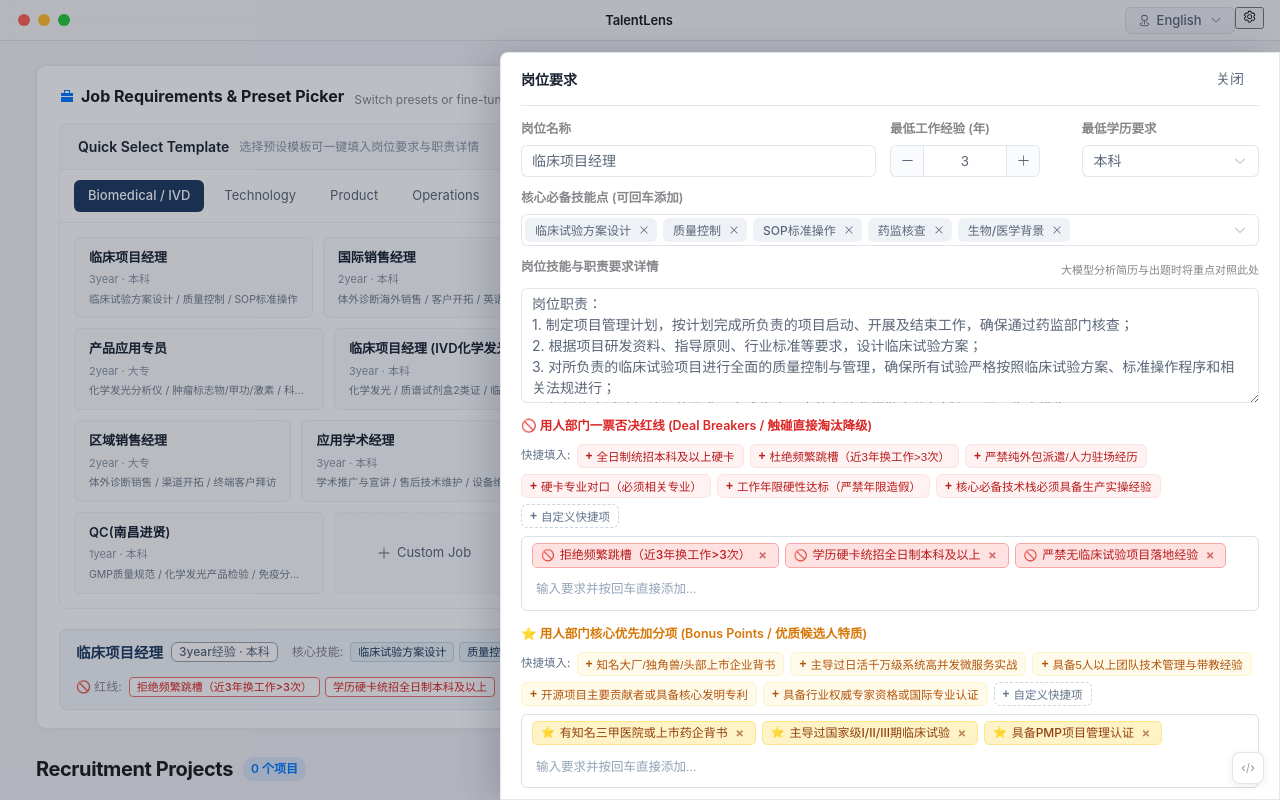
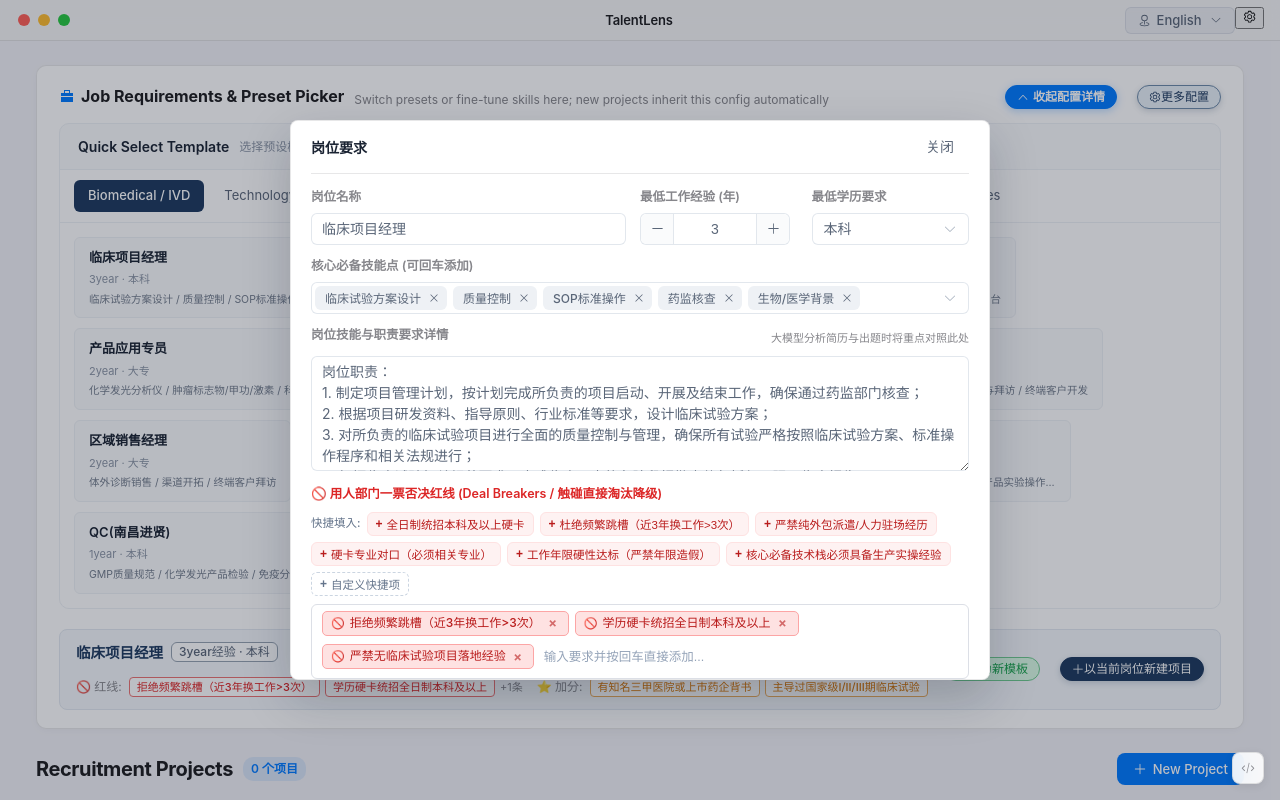
Before and after one commit to xunyinjilove/TalentLens, a Vue app in the folder frontend/: page / in a window 1280 px wide. Both pictures are taken after a click on the button "查看/编辑岗位要求". Built offline with nearby package versions, Linux system fonts and the light colour scheme.

Commit message:
将岗位要求改为低延迟居中弹窗

```diff
--- a/frontend/src/views/ProjectListView.vue
+++ b/frontend/src/views/ProjectListView.vue
@@ -110,9 +110,9 @@
           </div>
         </div>
 
-        <!-- 固定侧栏常驻排版；仅切换可见性，避免点击时重新计算整张表单。 -->
+        <!-- 居中弹窗常驻排版；仅切换可见性，避免点击时重新计算整张表单。 -->
         <Teleport to="body">
-          <div v-show="showJobDetails" class="job-details-backdrop" aria-hidden="true" @click="showJobDetails = false" />
+          <div class="job-details-backdrop" :class="{ 'is-open': showJobDetails }" aria-hidden="true" @click="showJobDetails = false" />
           <div ref="jobDetailsPanel" class="job-details-expand" :class="{ 'is-open': showJobDetails }" :aria-hidden="!showJobDetails" :aria-modal="showJobDetails ? 'true' : undefined" :inert="!showJobDetails" role="dialog" aria-label="岗位要求" tabindex="-1" @keydown.esc.stop.prevent="showJobDetails = false">
             <div class="expand-panel-header">
               <strong>岗位要求</strong>
@@ -844,16 +844,24 @@ $text-muted: #86868b;
   inset: 0;
   z-index: 1500;
   background: rgba(15, 23, 42, 0.28);
+  visibility: hidden;
+  pointer-events: none;
+
+  &.is-open {
+    visibility: visible;
+    pointer-events: auto;
+  }
 }
 
 .job-details-expand {
   position: fixed;
-  top: 52px;
-  right: 0;
-  bottom: 0;
+  top: 50%;
+  left: 50%;
   z-index: 1501;
   box-sizing: border-box;
-  width: min(780px, 100vw);
+  width: min(700px, calc(100vw - 32px));
+  height: min(560px, calc(100vh - 64px));
+  transform: translate(-50%, -50%);
   visibility: hidden;
   pointer-events: none;
   overflow-y: auto;
@@ -862,8 +870,9 @@ $text-muted: #86868b;
   padding: 0 20px 24px;
   background: #ffffff;
   border: 1px solid $separator;
-  border-radius: $radius-md 0 0 0;
-  box-shadow: -12px 0 32px rgba(15, 23, 42, 0.16);
+  border-radius: $radius-md;
+  box-shadow: 0 18px 48px rgba(15, 23, 42, 0.22);
+  outline: none;
 
   &.is-open {
     visibility: visible;
@@ -964,8 +973,8 @@ $text-muted: #86868b;
 
 @media (max-width: 720px) {
   .job-details-expand {
-    top: 46px;
-    border-radius: 0;
+    width: calc(100vw - 20px);
+    height: calc(100vh - 40px);
     .expand-grid { grid-template-columns: 1fr; }
     .expand-footer { flex-wrap: wrap; gap: 8px; }
   }
```
